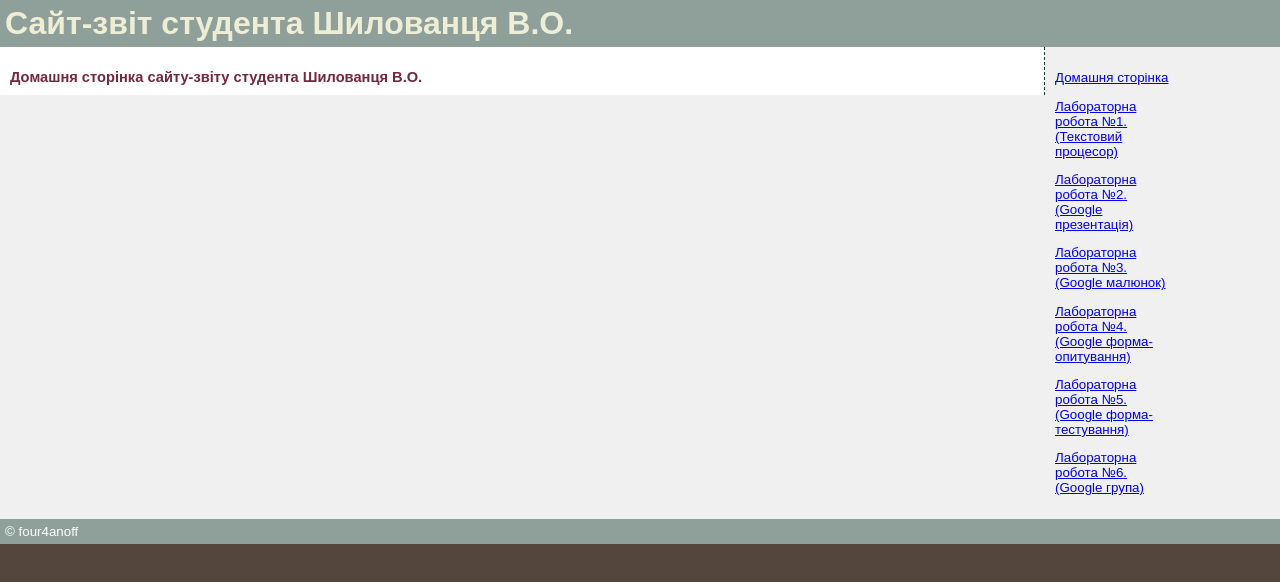
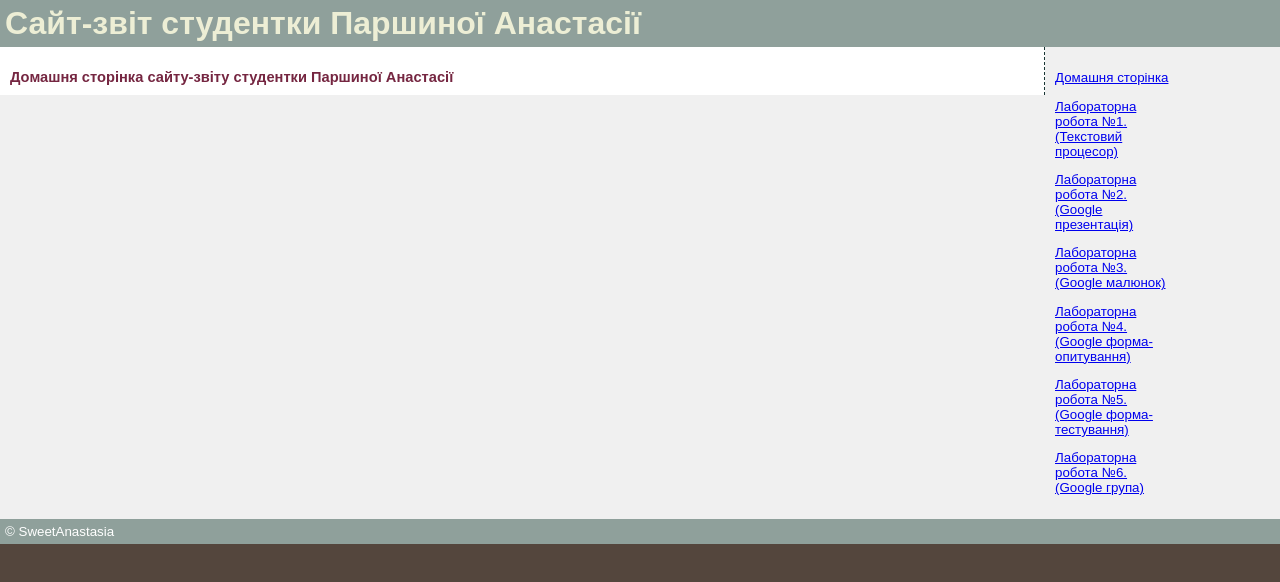
Before and after one commit to nastyaparshina123/manageru2, a plain HTML site: page index.html in a window 1280 px wide. Drawn offline with Linux system fonts and the light colour scheme.

Commit message:
Update index.html

```diff
--- a/index.html
+++ b/index.html
@@ -2,7 +2,7 @@
 <html>
  <head>
   <meta charset="utf-8" />
-  <title>Сайт-звіт студента Шилованця В.О.</title>
+  <title>Сайт-звіт студента Паршиної Анастасії</title>
   <style type="text/css">
    body {
     font: 10pt Arial, Helvetica, sans-serif; /* Шрифт на веб-странице */
@@ -53,9 +53,9 @@
  </head>
  <body>
   <div id="container">
-   <div id="header">Сайт-звіт студента Шилованця В.О.</div>
+   <div id="header">Сайт-звіт студентки Паршиної Анастасії</div>
    <div id="content">
-    <h2>Домашня сторінка сайту-звіту студента Шилованця В.О.</h2>
+    <h2>Домашня сторінка сайту-звіту студентки Паршиної Анастасії</h2>
    </div>
    <div id="sidebar">
     <p><a href="index.html">Домашня сторінка</a></p>
@@ -67,7 +67,7 @@
     <p><a href="lab6.html">Лабораторна робота №6. (Google група)</a></p>
    </div>
    <div class="clear"></div>
-   <div id="footer">&copy; four4anoff</div>
+   <div id="footer">&copy; SweetAnastasia</div>
   </div>
  </body>
 </html>
```
